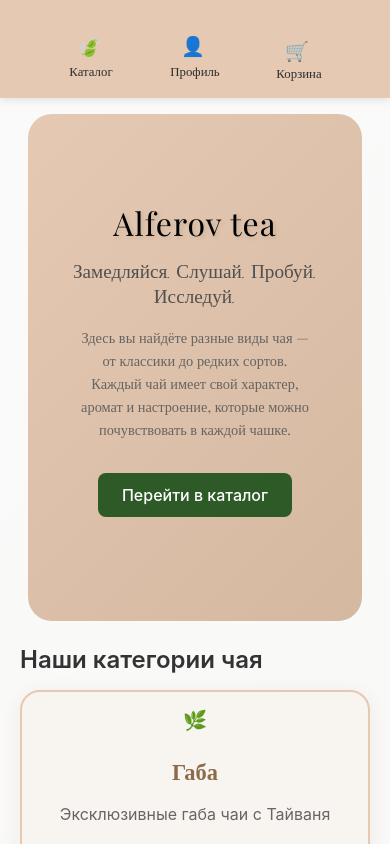
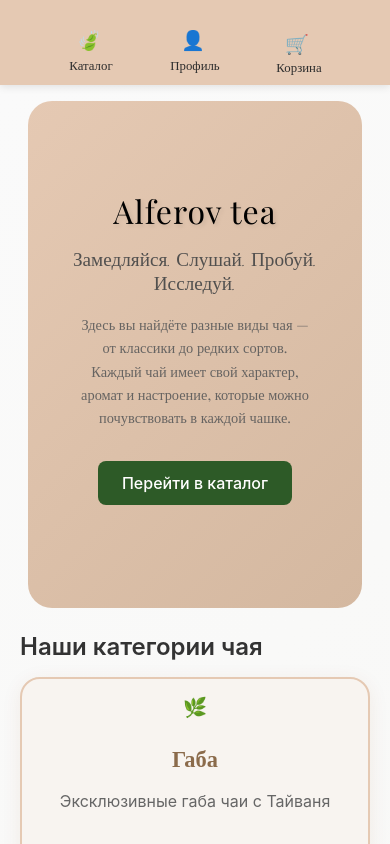
Before and after one commit to lianafah/tea-marketplace, a React (Vite) app: page / in a window 390 px wide. Shown: the top 844 px of the page. Built offline with nearby package versions, Linux system fonts and the light colour scheme; a web font is replaced by a local one.

Commit message:
Center navigation elements vertically within header by removing vertical padding from nav-links

```diff
--- a/src/components/Header.css
+++ b/src/components/Header.css
@@ -33,15 +33,15 @@
   color: #2d2d2d;
   text-decoration: none;
   font-weight: 500;
-  padding: 0.75rem 1.5rem;
+  padding: 0 1.5rem; /* Убрал вертикальный padding, оставил только горизонтальный */
   border-radius: 8px;
   transition: all 0.2s ease;
   font-family: 'Playfair Display', serif;
   position: relative;
   display: flex;
-  align-items: center; /* Центрируем по вертикали */
+  align-items: center; /* Центрируем по вертикали содержимое ссылки */
   gap: 0.5rem;
-  line-height: 1; /* Убираем лишнюю высоту */
+  line-height: 1; /* Убираем лишнюю высоту строки */
 }
 
 .nav-link:hover {
@@ -114,7 +114,7 @@
   }
 
   .nav-link {
-    padding: 0.5rem 0.75rem;
+    padding: 0 0.75rem; /* Убрал вертикальный padding для мобильной версии */
     font-size: 0.85rem;
     min-width: auto;
     flex: 1;
@@ -138,7 +138,7 @@
 
 @media (max-width: 480px) {
   .nav-link {
-    padding: 0.4rem 0.6rem;
+    padding: 0 0.6rem; /* Убрал вертикальный padding для самой маленькой мобильной версии */
     font-size: 0.8rem;
     max-width: 100px;
     flex-direction: column;
```
